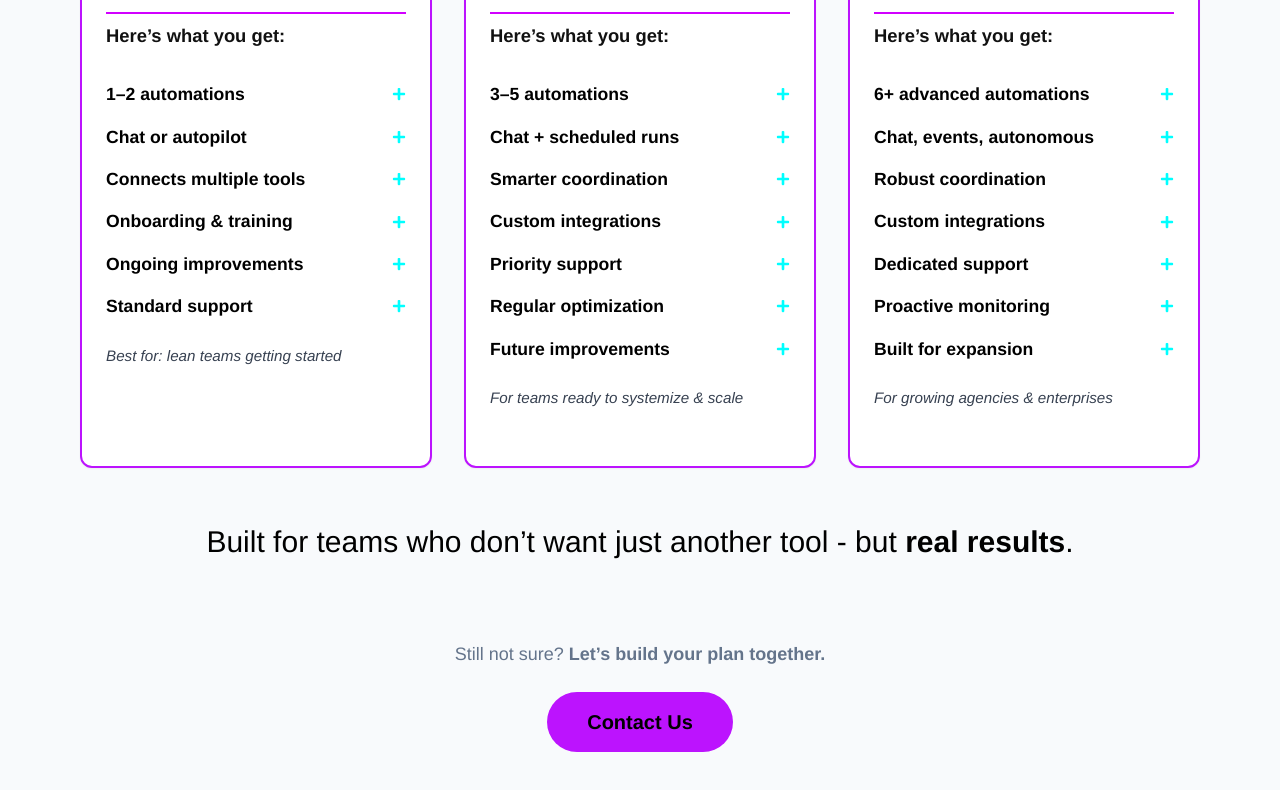
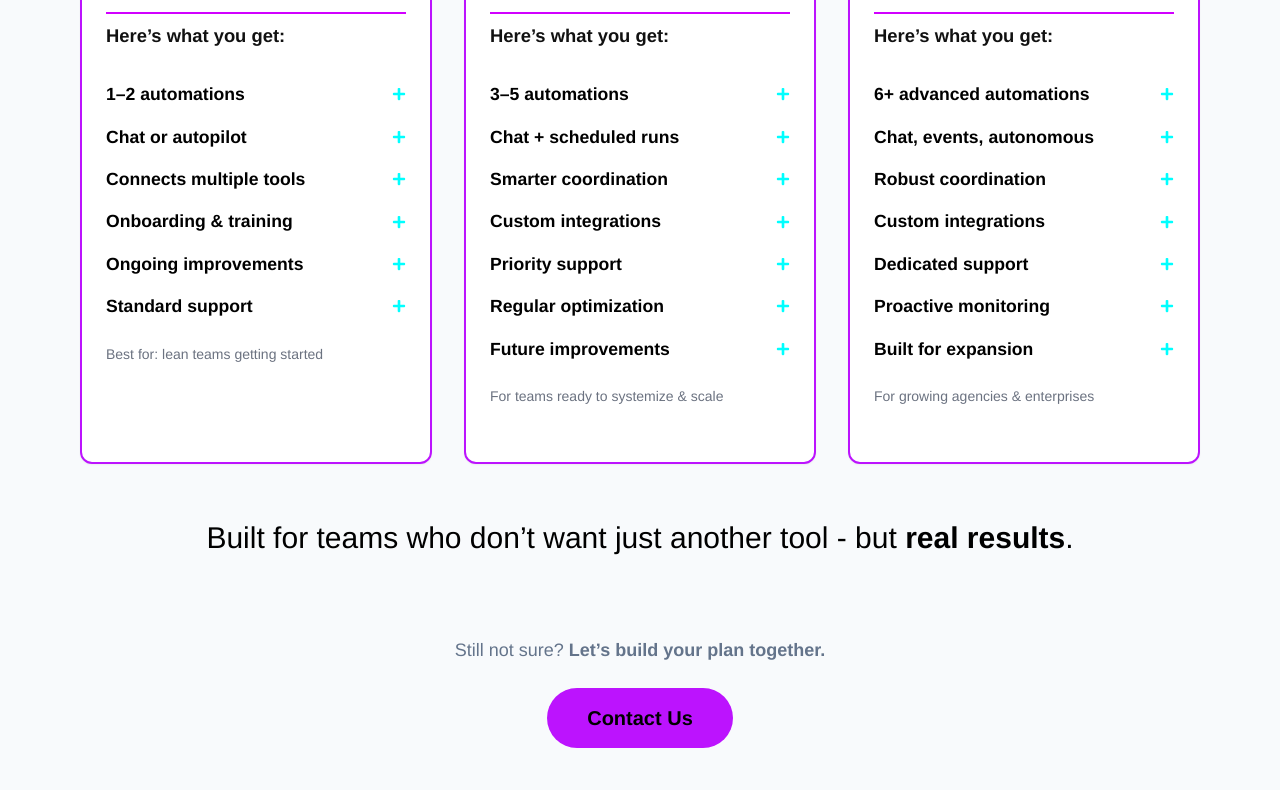
Before and after one commit to Kalcho8233/OmniNexAIWebsite, a Next.js app: page /pricing in a window 1280 px wide. Shown: the part 605-1395 px from the top of the page. Built offline with nearby package versions, Linux system fonts and the light colour scheme.

Commit message:
Update pricing.jsx

```diff
--- a/pages/pricing.jsx
+++ b/pages/pricing.jsx
@@ -18,7 +18,7 @@ const plans = [
         title: <span className="text-[1.05rem] md:text-[1.1rem] font-semibold">1–2 automations</span>,
         desc: (
           <span className="text-[0.98rem] md:text-[1rem] text-gray-800">
-            Focused <strong>workflows</strong> that remove repetitive work fast and prove value quickly.
+            Focused workflows that remove repetitive work fast and prove value quickly.
           </span>
         )
       },
@@ -26,7 +26,7 @@ const plans = [
         title: <span className="text-[1.05rem] md:text-[1.1rem] font-semibold">Chat or autopilot</span>,
         desc: (
           <span className="text-[0.98rem] md:text-[1rem] text-gray-800">
-            Type a task when you need it, or let it run on a <strong>schedule</strong> when you’re busy.
+            Type a task when you need it, or let it run on a schedule when you’re busy.
           </span>
         )
       },
@@ -34,7 +34,7 @@ const plans = [
         title: <span className="text-[1.05rem] md:text-[1.1rem] font-semibold">Connects multiple tools</span>,
         desc: (
           <span className="text-[0.98rem] md:text-[1rem] text-gray-800">
-            Works with the tools you already use – no <strong>vendor lock-in</strong>.
+            Works with the tools you already use – no vendor lock-in.
           </span>
         )
       },
@@ -63,7 +63,7 @@ const plans = [
         )
       }
     ],
-    note: <span className="text-[0.95rem] font-medium text-gray-700 italic">Best for: lean teams getting started</span>,
+    note: <span className="text-sm text-gray-500 font-normal">{`Best for: lean teams getting started`}</span>,
     stripeButtonId: "buy_btn_1RnMqjQ3alExjY2yBSlLMmH3"
   },
   {
@@ -76,7 +76,7 @@ const plans = [
         title: <span className="text-[1.05rem] md:text-[1.1rem] font-semibold">3–5 automations</span>,
         desc: (
           <span className="text-[0.98rem] md:text-[1rem] text-gray-800">
-            Multi-process <strong>workflows</strong> that coordinate across teams and handoffs.
+            Multi-process workflows that coordinate across teams and handoffs.
           </span>
         )
       },
@@ -84,7 +84,7 @@ const plans = [
         title: <span className="text-[1.05rem] md:text-[1.1rem] font-semibold">Chat + scheduled runs</span>,
         desc: (
           <span className="text-[0.98rem] md:text-[1rem] text-gray-800">
-            Simple chat commands plus monitored, <strong>recurring automations</strong>.
+            Simple chat commands plus monitored, recurring automations.
           </span>
         )
       },
@@ -92,7 +92,7 @@ const plans = [
         title: <span className="text-[1.05rem] md:text-[1.1rem] font-semibold">Smarter coordination</span>,
         desc: (
           <span className="text-[0.98rem] md:text-[1rem] text-gray-800">
-            Links many tools and adds <strong>decision logic</strong> where needed.
+            Links many tools and adds decision logic where needed.
           </span>
         )
       },
@@ -100,7 +100,7 @@ const plans = [
         title: <span className="text-[1.05rem] md:text-[1.1rem] font-semibold">Custom integrations</span>,
         desc: (
           <span className="text-[0.98rem] md:text-[1rem] text-gray-800">
-            When a required platform isn’t supported out of the box, we can <strong>build it</strong>.
+            When a required platform isn’t supported out of the box, we can build it.
           </span>
         )
       },
@@ -108,7 +108,7 @@ const plans = [
         title: <span className="text-[1.05rem] md:text-[1.1rem] font-semibold">Priority support</span>,
         desc: (
           <span className="text-[0.98rem] md:text-[1rem] text-gray-800">
-            <strong>Fast responses</strong> to keep critical operations running.
+            Fast responses to keep critical operations running.
           </span>
         )
       },
@@ -116,7 +116,7 @@ const plans = [
         title: <span className="text-[1.05rem] md:text-[1.1rem] font-semibold">Regular optimization</span>,
         desc: (
           <span className="text-[0.98rem] md:text-[1rem] text-gray-800">
-            Periodic reviews to boost <strong>reliability</strong> and performance.
+            Periodic reviews to boost reliability and performance.
           </span>
         )
       },
@@ -129,7 +129,7 @@ const plans = [
         )
       }
     ],
-    note: <span className="text-[0.95rem] font-medium text-gray-700 italic">For teams ready to systemize & scale</span>,
+    note: <span className="text-sm text-gray-500 font-normal">{`For teams ready to systemize & scale`}</span>,
     stripeButtonId: "buy_btn_1RnMxZQ3alExjY2yeUmTAidG"
   },
   {
@@ -150,7 +150,7 @@ const plans = [
         title: <span className="text-[1.05rem] md:text-[1.1rem] font-semibold">Chat, events, autonomous</span>,
         desc: (
           <span className="text-[0.98rem] md:text-[1rem] text-gray-800">
-            Trigger by chat or events – runs fully <strong>hands-free at scale</strong>.
+            Trigger by chat or events – runs fully hands-free at scale.
           </span>
         )
       },
@@ -195,7 +195,7 @@ const plans = [
         )
       }
     ],
-    note: <span className="text-[0.95rem] font-medium text-gray-700 italic">For growing agencies & enterprises</span>,
+    note: <span className="text-sm text-gray-500 font-normal">{`For growing agencies & enterprises`}</span>,
     stripeButtonId: "buy_btn_1RnMytQ3alExjY2ymqk2cAnN"
   }
 ];
@@ -258,11 +258,11 @@ export default function Pricing() {
                   ))}
                 </div>
 
-                {/* Note - a bit more visible */}
-                <p className="mb-4">{plan.note}</p>
+                {/* Note — subtle, no hover emphasis */}
+                <p className="mb-4 text-sm text-gray-500 font-normal select-none">{plan.note}</p>
               </div>
 
-              {/* Buy (kept aligned/unchanged layout-wise) */}
+              {/* Buy (aligned) */}
               <div className="mt-auto">
                 <StripeBuyButton buyButtonId={plan.stripeButtonId} />
               </div>
@@ -270,7 +270,7 @@ export default function Pricing() {
           ))}
         </section>
 
-        {/* Bonus tagline (more noticeable + bold key words) */}
+        {/* Bonus tagline */}
         <section className="text-center mt-14 mb-2">
           <p className="text-2xl md:text-3xl text-black">
             Built for teams who don’t want just another tool - but <strong>real results</strong>.
```
